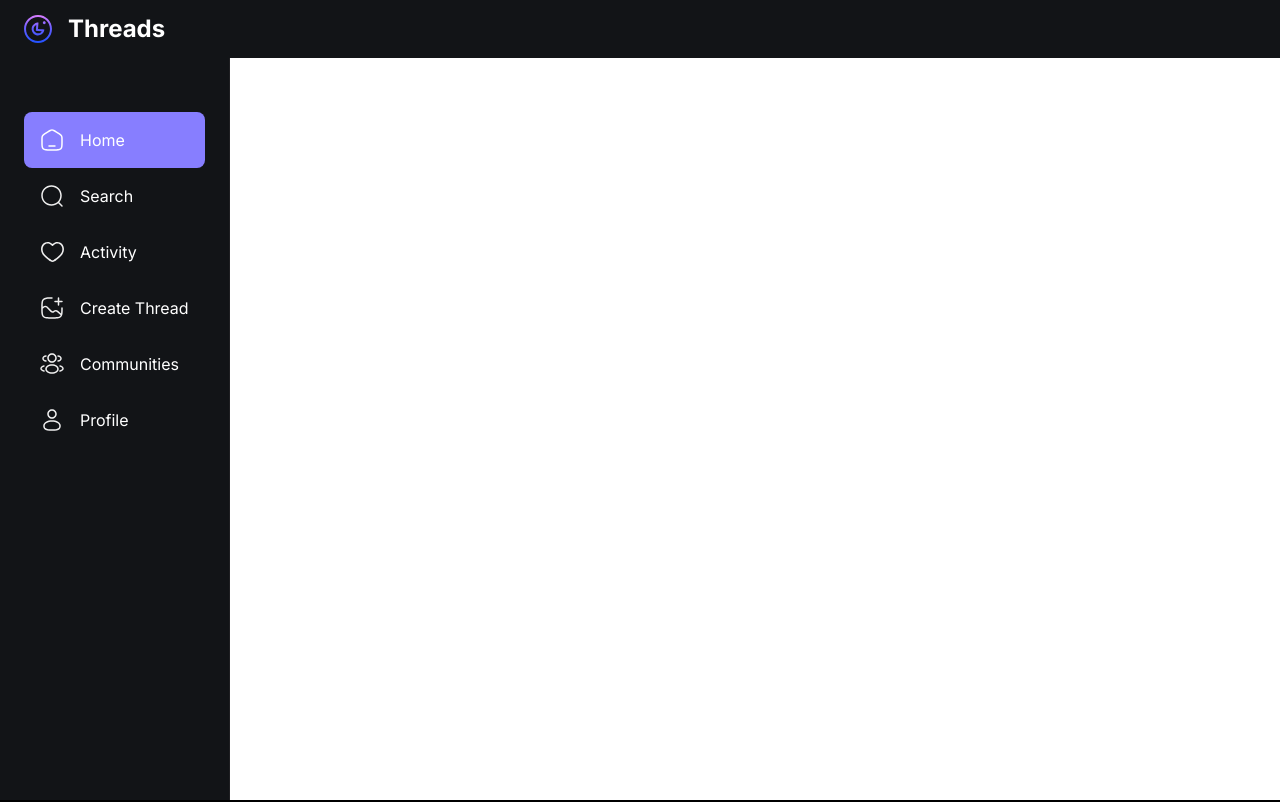
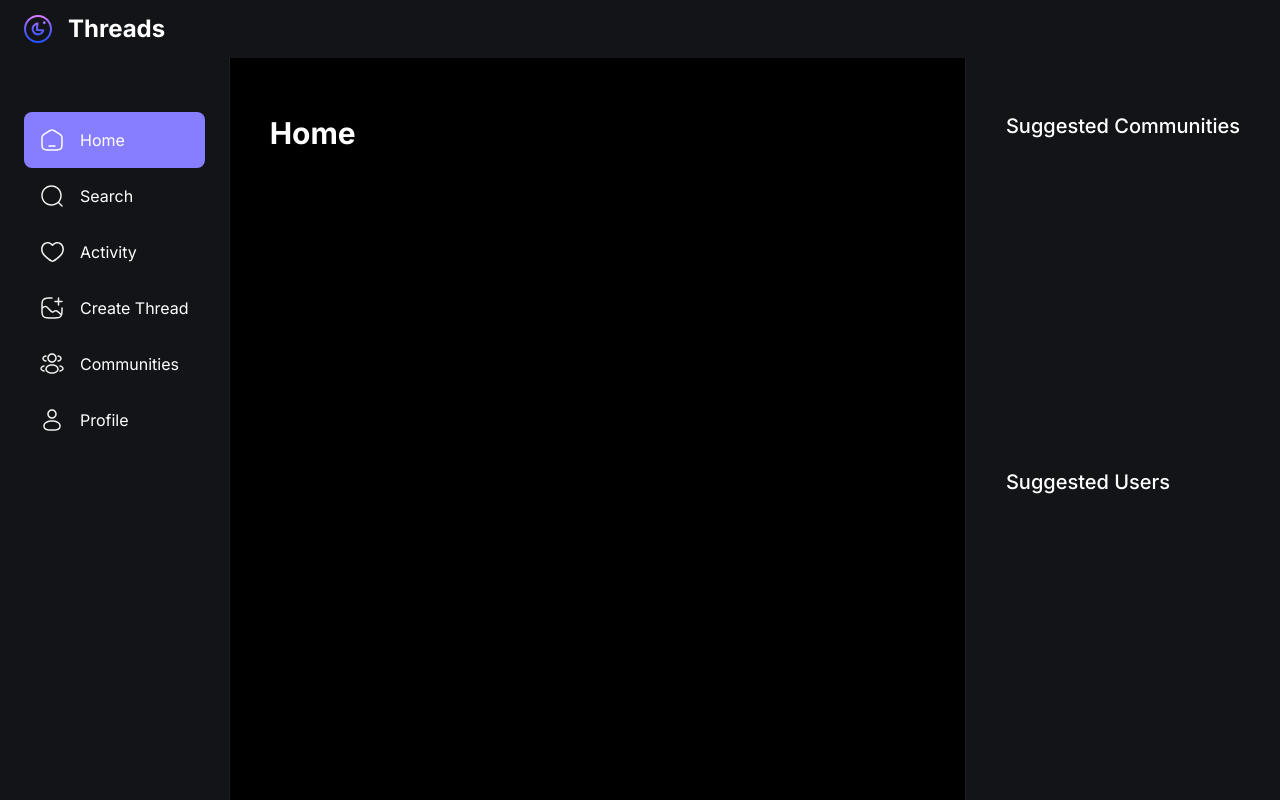
Before and after one commit to y17godara/Threads-Clone, a Next.js app: page / in a window 1280 px wide. Shown: the top 802 px of the page. Built offline with nearby package versions, Linux system fonts and the light colour scheme; no server answers.

Commit message:
Rightside Bar

```diff
--- a/app/(root)/layout.tsx
+++ b/app/(root)/layout.tsx
@@ -29,7 +29,7 @@
           <body className={`${inter.className} `}>
             {/* App */}
             <TopBar />
-            <main>
+            <main className="flex flex-row">
               <LeftSidebar />
               <section className="flex min-h-screen flex-1 flex-col items-center bg-dark-1 px-6 pb-10 pt-28 max-md:pb-32 sm:px-10">
                 <div className="w-full max-w-4xl">{children}</div>
--- a/components/shared/RightSidebar.tsx
+++ b/components/shared/RightSidebar.tsx
@@ -1,7 +1,18 @@
 import React from "react";
 
 function RightSidebar() {
-  return <div>RightSidebar</div>;
+  return (
+    <>
+    <section className="custom-scrollbar rightsidebar">
+      <div className="flex flex-1 flex-col justify-start">
+        <h3 className="text-heading4-medium text-light-1">Suggested Communities</h3>
+      </div>
+        <div className="flex flex-1 flex-col justify-start">
+          <h3 className="text-heading4-medium text-light-1">Suggested Users</h3>
+        </div>
+    </section>
+    </>
+  );
 }
 
 export default RightSidebar;
```
